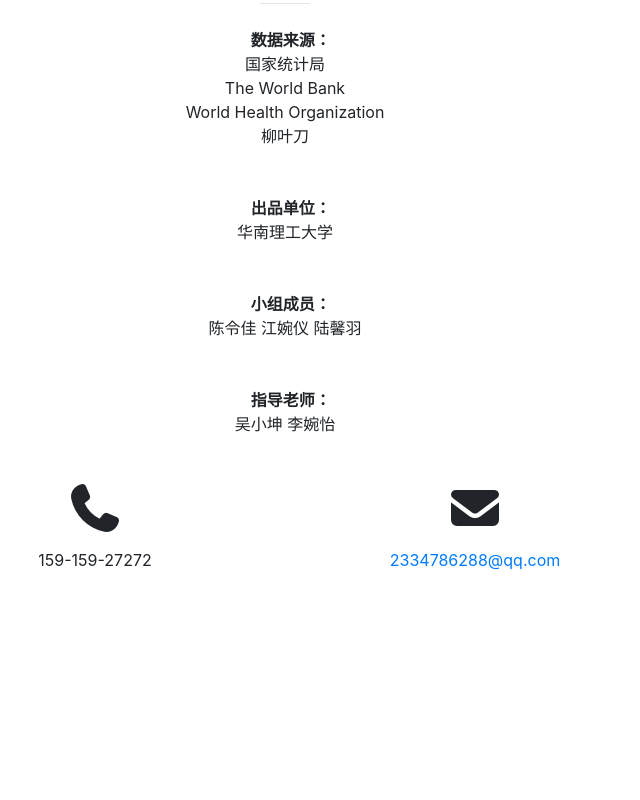
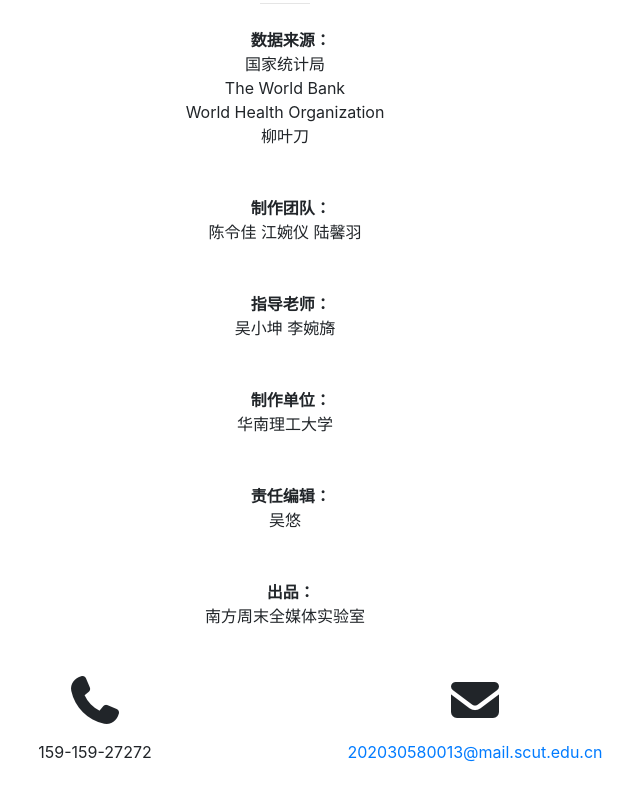
Before and after one commit to aipachong/teenagemothers, a website with bundled scripts: page page3.html in a window 1280 px wide. Shown: the part 4329-5129 px from the top of the page, without its empty margins (355-995 px from the left). Before the commit the page ends 5045 px from the top, so only its background shows below. Built offline with nearby package versions, Linux system fonts and the light colour scheme.

Commit message:
third commit

```diff
--- a/page3.html
+++ b/page3.html
@@ -260,9 +260,11 @@
                     <h2 class="section-heading"><a name="thanks">关于我们</a></h2>
                     <hr class="my-4">
                     <p class="mb-5"><strong>&nbsp;&nbsp;&nbsp;数据来源：</strong><br>国家统计局<br>The World Bank<br>World Health Organization<br>柳叶刀</p>
-                    <p class="mb-5"><strong>&nbsp;&nbsp;&nbsp;出品单位：</strong><br>华南理工大学</p>
-                    <p class="mb-5"><strong>&nbsp;&nbsp;&nbsp;小组成员：</strong><br>陈令佳  江婉仪  陆馨羽</p>
-                    <p class="mb-5"><strong>&nbsp;&nbsp;&nbsp;指导老师：</strong><br>吴小坤 李婉怡</p>
+                    <p class="mb-5"><strong>&nbsp;&nbsp;&nbsp;制作团队：</strong><br>陈令佳  江婉仪  陆馨羽</p>
+                    <p class="mb-5"><strong>&nbsp;&nbsp;&nbsp;指导老师：</strong><br>吴小坤 李婉旖</p>
+                    <p class="mb-5"><strong>&nbsp;&nbsp;&nbsp;制作单位：</strong><br>华南理工大学</p>
+                    <p class="mb-5"><strong>&nbsp;&nbsp;&nbsp;责任编辑：</strong><br>吴悠</p>
+                    <p class="mb-5"><strong>&nbsp;&nbsp;&nbsp;出品：</strong><br>南方周末全媒体实验室</p>
                 </div>
             </div>
             <div class="row">
@@ -273,7 +275,7 @@
                 <div class="col-lg-4 mr-auto text-center">
                     <i class="fas fa-envelope fa-3x mb-3 sr-contact-2"></i>
                     <p>
-                        <a href="mailto:2334786288@qq.com">2334786288@qq.com</a>
+                        <a href="mailto:2334786288@qq.com">202030580013@mail.scut.edu.cn</a>
                     </p>
                 </div>
             </div>
```
